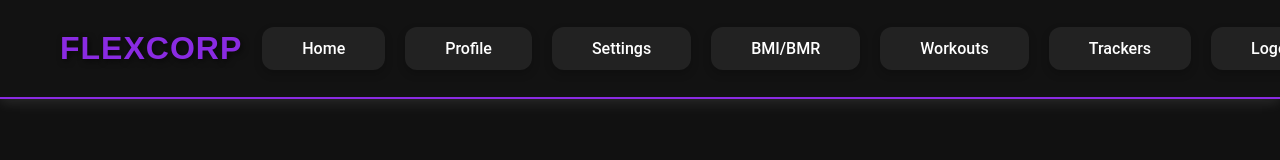
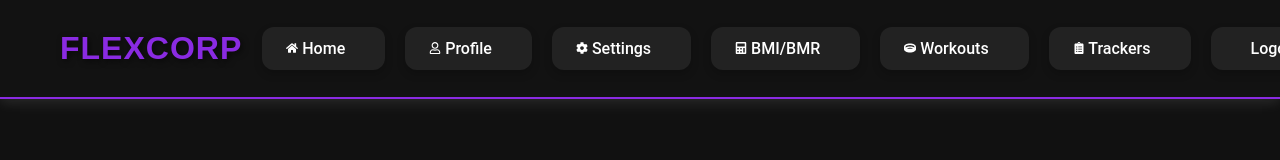
Before and after one commit to Sith3619/SocialMediaFitnessApp, a React (Create React App) app: page /SocialMediaFitnessApp/login in a window 1280 px wide. Shown: the top 160 px of the page. Built offline with nearby package versions, Linux system fonts and the light colour scheme; a web font is replaced by a local one.

Commit message:
Update header.js

```diff
--- a/src/components/header/header.js
+++ b/src/components/header/header.js
@@ -3,6 +3,7 @@ import { Link, useNavigate } from "react-router-dom";
 import { signOut } from "firebase/auth";
 import { auth } from "../firebase/firebase";
 import "./header.css";
+import { FaCog, FaHome, FaCalculator, FaRegUser, FaRing, FaClipboardList } from "react-icons/fa";
 
 function Header() {
   const navigate = useNavigate();
@@ -35,25 +36,25 @@ function Header() {
         </button> */}
         <nav className={`header-nav ${menuOpen ? "show" : ""}`}>
           <Link to="/" className="header-button">
-            Home
+          <FaHome style={{marginLeft: '-1rem', fontSize: 12}} /> Home
           </Link>
           <Link to="/profile" className="header-button">
-            Profile
+          <FaRegUser style={{marginLeft: '-1rem', fontSize: 12}}/> Profile
           </Link>
           <Link to="/settings" className="header-button">
-            Settings
+          <FaCog style={{marginLeft: '-1rem', fontSize: 12}}/> Settings
           </Link>
           <Link to="/health-calculator" className="header-button">
-            BMI/BMR
+          <FaCalculator style={{marginLeft: '-1rem', fontSize: 12}} /> BMI/BMR
           </Link>
           <Link to="/custom-workouts" className="header-button">
-            Workouts
+          <FaRing style={{marginLeft: '-1rem', fontSize: 12}}/> Workouts
           </Link>
           <Link to="/trackers" className="header-button">
-            Trackers
+          <FaClipboardList style={{marginLeft: '-1rem', fontSize: 12}} /> Trackers
           </Link>
           <button onClick={handleLogout} className="header-button logout-btn">
-            Logout
+           Logout
           </button>
         </nav>
       </div>
```
